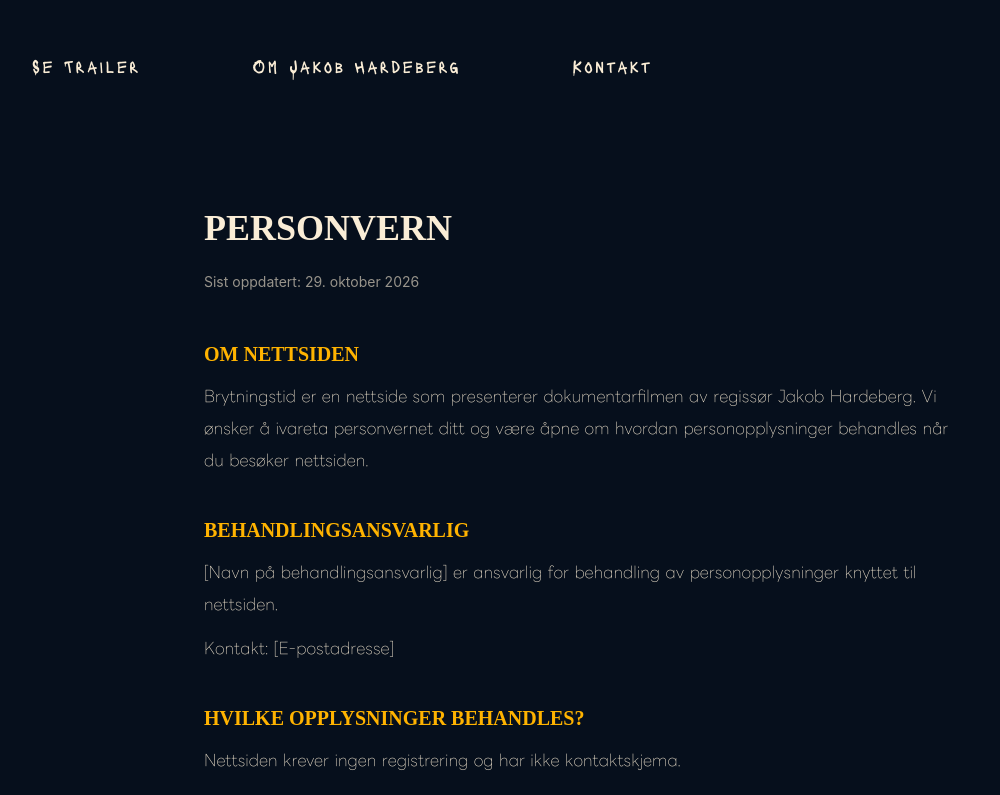
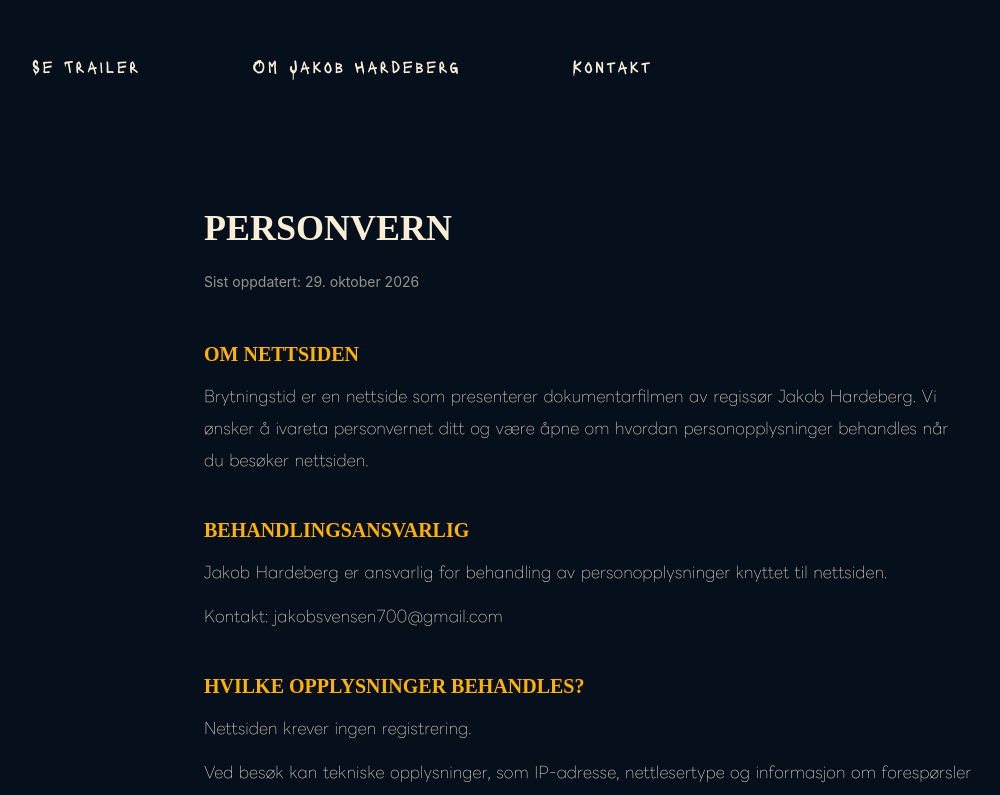
Before and after one commit to LineSvensen/brytningstid, a React (Vite) app: page /personvern in a window 1280 px wide. Shown: the top 795 px of the page, without its empty margins (52-1052 px from the left). Built offline with nearby package versions, Linux system fonts and the light colour scheme; a web font is replaced by a local one.

Commit message:
missing name from personvern. fixed

```diff
--- a/src/pages/Personvern/index.jsx
+++ b/src/pages/Personvern/index.jsx
@@ -30,19 +30,17 @@ export default function Personvern() {
               Behandlingsansvarlig
             </h2>
             <p>
-              [Navn på behandlingsansvarlig] er ansvarlig for behandling av
-              personopplysninger knyttet til nettsiden.
+              Jakob Hardeberg er ansvarlig for behandling av personopplysninger
+              knyttet til nettsiden.
             </p>
-            <p className="mt-3">Kontakt: [E-postadresse]</p>
+            <p className="mt-3">Kontakt: jakobsvensen700@gmail.com</p>
           </section>
 
           <section>
             <h2 className="text-xl font-['Times_New_Roman'] uppercase font-bold text-sunset-yellow mb-3">
               Hvilke opplysninger behandles?
             </h2>
-            <p>
-              Nettsiden krever ingen registrering og har ikke kontaktskjema.
-            </p>
+            <p>Nettsiden krever ingen registrering.</p>
             <p className="mt-3">
               Ved besøk kan tekniske opplysninger, som IP-adresse, nettlesertype
               og informasjon om forespørsler til nettsiden, behandles av vår
```
